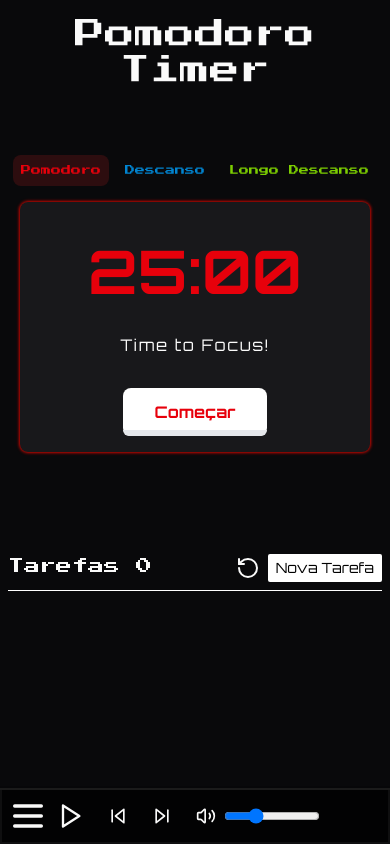
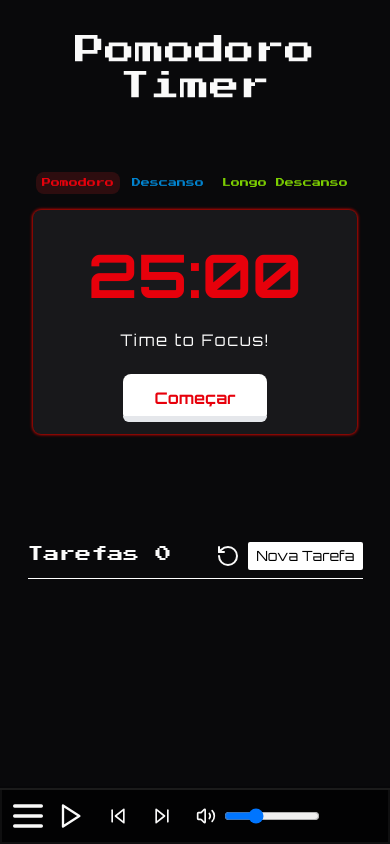
Before and after one commit to Leandro-MFarias/pomodoro-focus, a Next.js app: page / in a window 390 px wide. Built offline with nearby package versions, Linux system fonts and the light colour scheme.

Commit message:
style: responsive for mobile

```diff
--- a/src/app/components/Timer.tsx
+++ b/src/app/components/Timer.tsx
@@ -62,19 +62,19 @@ export function Timer({
   return (
     <div className="flex flex-col items-center justify-center space-y-4 md:space-y-10">
       {/* NAVIGATION */}
-      <ul className="flex space-x-2 xs:space-x-6 xl:pl-8">
+      <ul className="flex space-x-1.5 xs:space-x-3 sm:space-x-6 px-1 sm:px-0 xl:pl-8">
         {options.map((option, index) => (
           <li
             key={index}
             className={`${
               selected === index && getBackgroundColor(index)
-            } flex items-center px-2 xs:px-3 py-2 rounded-md ${buttonsColorByIndex(
+            } flex items-center px-1.5 py-1 ss:px-2 xs:px-3 ss:py-2 rounded-md ${buttonsColorByIndex(
               index
             )}`}
           >
             <button
               onClick={() => handleSelect(index)}
-              className={`cursor-pointer text-[10px] ss:text-xs xs:text-sm lg:text-base`}
+              className={`cursor-pointer text-[9px] ss:text-xs xs:text-sm lg:text-base`}
             >
               {option}
             </button>
@@ -84,7 +84,7 @@ export function Timer({
 
       {/* Timer */}
       <div
-        className={`flex flex-col items-center justify-around bg-zinc-900 w-[350px] ss:w-[380px] xs:w-[520px] h-[250px] xs:h-[360px] rounded-md ${shadowColor(
+        className={`flex flex-col items-center justify-around bg-zinc-900 w-[324px] h-[224px] ss:w-[420px] ss:h-[270px] xs:w-[520px] xs:h-[360px] rounded-md ${shadowColor(
           stage
         )}`}
       >
--- a/src/app/components/TodoList.tsx
+++ b/src/app/components/TodoList.tsx
@@ -53,7 +53,7 @@ export function TodoList() {
 
   return (
     <>
-      <div className="md:border-zinc-500 md:border-l-1 px-2 space-y-6 max-w-[460px] sm:max-w-2xl mx-auto w-full mt-2">
+      <div className="md:border-zinc-500 md:border-l-1 px-2 space-y-6 max-w-[90%] ss:max-w-[460px] sm:max-w-2xl mx-auto w-full mt-2">
         {/* HEADER */}
         <div className="flex justify-between border-white border-b-1 pb-2">
           <h3 className="lg:text-2xl">Tarefas {noCompleted.length}</h3>
--- a/src/app/page.tsx
+++ b/src/app/page.tsx
@@ -98,10 +98,10 @@ export default function Home() {
   return (
     <div className="grid grid-rows-[60px_1fr_68px] h-screen">
       {/* HEADER */}
-      <h1 className={`text-center md:text-start text-3xl xs:text-4xl xl:text-5xl py-4 md:py-8 md:pl-10 px-1.5 xs:px-0`}>Pomodoro Timer</h1>
+      <h1 className={`text-center md:text-start text-3xl xs:text-4xl xl:text-5xl pt-8 sm:pt-4 py-4 md:py-8 md:pl-10 px-1.5 xs:px-0`}>Pomodoro Timer</h1>
 
       {/* MAIN CONTENT */}
-      <main className="h-[88%] xs:h-full grid grid-rows-[1fr_144px] xs:grid-rows-[1fr_240px] sm:grid-rows-[1fr_280px] md:grid-rows-none md:grid-cols-[1fr_320px] lg:grid-cols-[1fr_420px] xs:space-y-4 sm:space-y-0">
+      <main className="h-[88%] xs:h-full grid items-center grid-rows-[1fr_144px] xs:grid-rows-[1fr_240px] sm:grid-rows-[1fr_280px] md:grid-rows-none md:grid-cols-[1fr_320px] lg:grid-cols-[1fr_420px] xs:space-y-4 sm:space-y-0">
         <Timer
           stage={stage}
           switchStage={switchStage}
```
